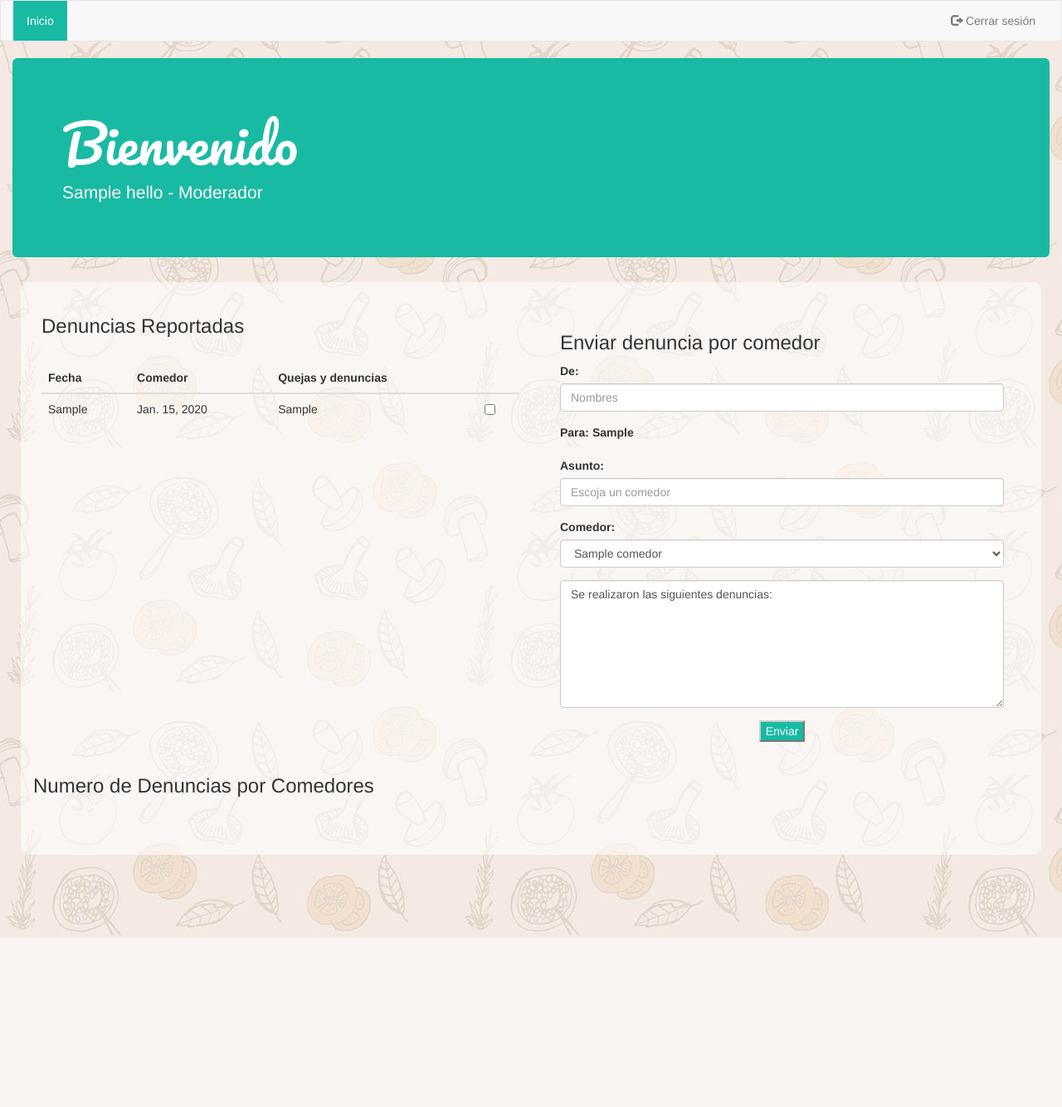
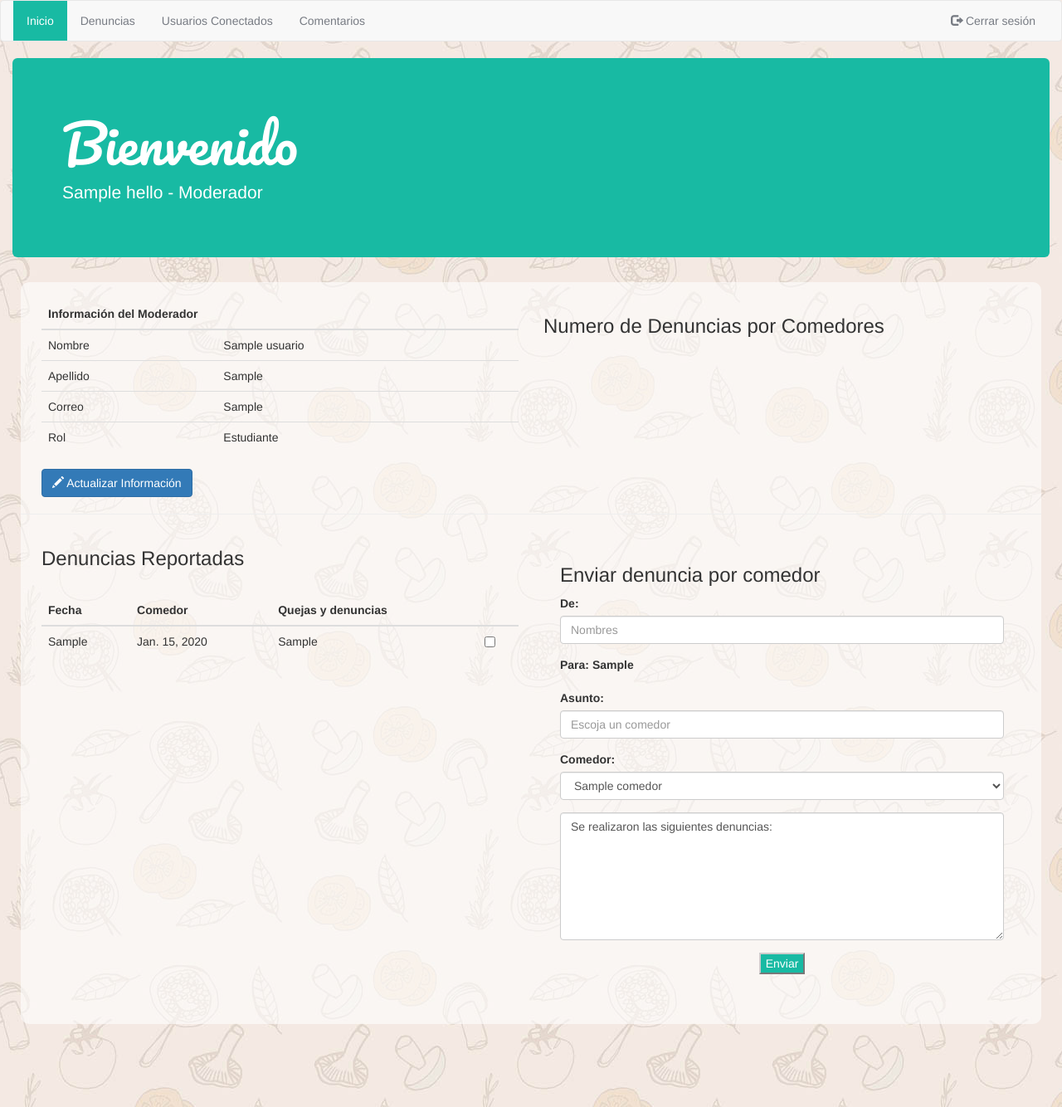
Before and after one commit to junkluis/FoodFinder, a Django app: template ComedoresEspol/FoodFinder/templates/FoodFinder/sesion-moderador.html in a window 1280 px wide. Shown: the whole page at 83% size. Before the commit the page ends 1130 px from the top, so only its background shows below. Run offline with Django 3.2, Linux system fonts and the light colour scheme; tables that the repository leaves empty hold one stand-in row (values such as "Sample post"); the template is opened without the code that fills it: values that come from a table or form of the project are taken from there, most other values are stand-ins (such as "Sample title", 1, 10 or a date in 2020); parts of the project's set-up code (start-up, migrations or seed data) failed here and were passed over; some libraries are stand-ins or nearby versions; some web fonts are replaced.

Commit message:
Perfil moderador

```diff
--- a/ComedoresEspol/FoodFinder/fixtures/data.json
+++ b/ComedoresEspol/FoodFinder/fixtures/data.json
@@ -32,7 +32,7 @@
 			"nombreUsu":"sandrita",
 			"nombre":"Sandrita",
 			"apellido":"Perez",
-			"correo":"sandrita@hotmail.com",
+			"correo":"foodfinderespol@gmail.com",
 			"tipo":"moderador",
 			"rol":"Docente"
 		}
--- /dev/null
+++ b/ComedoresEspol/FoodFinder/static/js/sesion-moderador.js
@@ -0,0 +1,36 @@
+function editarPerfil(){
+
+	var usuarioId = jQuery("#usuarioId").val();
+	var nombre = jQuery("#nombre").val();
+    console.log(nombre);
+	var apellido = jQuery("#apellido ").val();
+    console.log(apellido);
+	var correo = jQuery("#correo").val();
+    console.log(correo);
+	var rol = jQuery("#rol").val();
+    console.log(rol);
+
+	jQuery.ajax({
+              url: "/FoodFinder/moderador/modificarUsuario",
+              dataType: "json",
+              data: {
+              	usuarioId: usuarioId,
+              	nombre: nombre,
+              	apellido: apellido,
+              	correo: correo,
+                rol: rol
+              },
+              type: 'GET',
+              error: function(XMLHttpRequest, textStatus, errorThrown){
+                  console.log(errorThrown);
+              },
+              success: function(data){
+              	jQuery("#nombreU").text(data["nombre"]);
+              	jQuery("#apellidoU").text(data["apellido"]);
+              	jQuery("#correoU").text(data["correo"]);
+                jQuery("#rolU").text(data["rol"]);
+
+
+              }
+          });
+}
--- a/ComedoresEspol/FoodFinder/templates/FoodFinder/BaseSesion.html
+++ b/ComedoresEspol/FoodFinder/templates/FoodFinder/BaseSesion.html
@@ -15,22 +15,9 @@
 		<nav class="navbar navbar-default">
 				<div class="container-fluid" id="barra">
 					<ul>
-					  <li><a class="active" href="{% url 'FoodFinder:moderador' %}">Inicio</a></li>
-					  {% if usuario.tipo == "moderador" %}
-					  <li><a href="#">Usuarios Conectados</a></li>
-					  <li><a href="{% url 'FoodFinder:comentarios' %}">Comentarios</a></li>
-					  {% endif %}
 					  {% block extraMenu %}{% endblock %}
 					  <li style="float:right"><a href="{% url 'FoodFinder:cerrarSesion'%}"><span class="glyphicon glyphicon-log-out"></span> Cerrar sesión</a></li>
-					  {% if usuario.tipo == "moderador" %}
-					  <li class="dropdown" style="float:right">
-					    <a href="" class="dropbtn"><span class="glyphicon glyphicon-user"></span> Sandrita</a>
-					    <div class="dropdown-content" id="config">
-					      <a href="#">Ver perfil</a>
-					      <a href="#">Configurar</a>
-					    </div>
-					  </li>
-					  {% endif %}
+
 					</ul>
 				</div>
 				<!--div id="navbar" class="navbar-collapse collapse">
--- a/ComedoresEspol/FoodFinder/templates/FoodFinder/comentarios.html
+++ b/ComedoresEspol/FoodFinder/templates/FoodFinder/comentarios.html
@@ -8,6 +8,11 @@
 <link href="{% static 'css/comentarios.css' %}" rel="stylesheet"/>
 <link rel="stylesheet" href="https://cdnjs.cloudflare.com/ajax/libs/font-awesome/4.7.0/css/font-awesome.min.css">
 {% endblock %}
+{% block extraMenu %}
+<li><a href="#">Usuarios Conectados</a></li>
+<li><a href="{% url 'FoodFinder:comentarios' %}">Comentarios</a></li>
+{% endblock %}
+
 {% block contenido %}
 <div class="row contenido">
 	<div class="col-lg-6 col-md-6 col-sm-6 col-xs-12">
--- a/ComedoresEspol/FoodFinder/templates/FoodFinder/sesion-moderador.html
+++ b/ComedoresEspol/FoodFinder/templates/FoodFinder/sesion-moderador.html
@@ -8,8 +8,106 @@
 {% block ExtraStyle %}
 <link href="{% static 'css/sesion-moderador.css' %}" rel="stylesheet">
 {% endblock %}
+
+{% block extraMenu %}
+<li><a class="active" href="#perfil">Inicio</a></li>
+<li><a href="#denuncias">Denuncias</a></li>
+<li><a href="#">Usuarios Conectados</a></li>
+<li><a href="{% url 'FoodFinder:comentarios' %}">Comentarios</a></li>
+{% endblock %}
+
 {% block contenido %}
-<div class="row">
+<div class="row" id="perfil">
+	<div class="col-lg-6 col-md-6 col-sm-6 col-xs-12">
+		<table class="table table-hover">
+		    <thead>
+		      <tr>
+		        <th colspan="2" class="tabla-tit">Información del Moderador</th>
+		      </tr>
+		    </thead>
+		    <tbody>
+		      <tr id="row-desc">
+		        <td class="comd-info">Nombre</td>
+		        <td id="nombreU">{{usuario.nombre}}</td>
+		      </tr>
+		      <tr>
+		        <td class="comd-info">Apellido</td>
+		        <td id="apellidoU">{{usuario.apellido}}</td>
+		      </tr>
+			  <tr>
+		        <td class="comd-info">Correo</td>
+		        <td id="correoU">{{ usuario.correo }}</td>
+		      </tr>
+		      <tr>
+		        <td class="comd-info">Rol</td>
+		        <td id="rolU">{{ usuario.rol }}</td>
+		      </tr>
+		    </tbody>
+		  </table>
+		<!-- EDITAR -->
+		<button type="button" class="btn btn-primary" data-toggle="modal" data-target="#editarForm">
+			<span class="glyphicon glyphicon-pencil"></span> Actualizar Información
+		</button>
+		<!-- EDITAR FORM MODAL -->
+		<div class="modal fade" id="editarForm" tabindex="-100" role="dialog"  aria-hidden="true">
+			<div class="modal-dialog" role="document">
+				<div class="modal-content">
+					<div class="modal-header">
+						<h4>Editar Perfil del Comedor</h4>
+					</div>
+					<form>
+						<div class="modal-body">
+							<!-- FORMULARIO -->
+							<div class="form-group">
+								<input class="form-control" type="hidden" id="usuarioId" name="usuarioId" value="{{usuario.id}}"/>
+	            				<label>Nombre:</label>
+								<input class="form-control" id="nombre" required="required" value="{{usuario.nombre}}" />
+							</div>
+							<div class="form-group">
+								<label>Apellido:</label>
+								<input class="form-control" id="apellido" required="required" value="{{usuario.apellido}}" />
+							</div>
+							<div class="form-group">
+								<label>Correo:</label>
+								<input class="form-control" id="correo" required="required" value="{{usuario.correo}}" />
+							</div>
+							<div class="form-group">
+	            				<label>Rol:</label>
+	            				<select class="form-control" id="rol" name="rol">
+	                                {% if "Docente" == usuario.rol %}
+	                                <option selected>Docente</option>
+	                                {% else %}
+	                                <option>Docente</option>
+	                                {% endif %}
+	                                {% if "Estudiante" == usuario.rol %}
+	                                <option selected>Estudiante</option>
+	                                {% else %}
+	                                <option>Estudiante</option>
+	                                {% endif %}
+	                                {% if "Trabajador" == usuario.rol %}
+	                                <option selected>Trabajador</option>
+	                                {% else %}
+	                                <option>Trabajador</option>
+	                                {% endif %}
+	            				</select>
+	            			</div>
+						</div>
+						<div class="modal-footer">
+							<button type="button" class="btn btn-secondary" data-dismiss="modal">Cancelar</button>
+							<button type="button" class="btn btn-primary" data-dismiss="modal" onclick="editarPerfil()">Guardar Cambios</button>
+						</div>
+					</form>
+				</div>
+			</div>
+		</div>
+	</div>
+	<div class="platillos-disp col-lg-6 col-md-6 col-sm-6 col-xs-12">
+		<h3>Numero de Denuncias por Comedores</h3><br>
+		<div id="piechart"></div>
+	</div>
+</div>
+<hr class="coolHr">
+<div class="row" id="denuncias">
 	{% for message in messages %}
       <div class="alert {{ message.tags }} alert-dismissible" role="alert">
         <button type="button" class="close" data-dismiss="alert" aria-label="Close">
@@ -19,7 +117,7 @@
       </div>
     {% endfor %}
 
-	<div class="col-lg-6">
+	<div class="col-lg-6 col-md-6 col-sm-6 col-xs-12">
 		<div>
 			<h3> Denuncias Reportadas</h3><br>
 			<div>
@@ -81,14 +179,10 @@
 	    </form>
 	</div>
 </div>
-<div class="platillos-disp col-lg-5">
-	<h3>Numero de Denuncias por Comedores</h3><br>
-	<div id="piechart"></div>
-</div>
 {% endblock %}
 {% block ExtraScript %}
 <script type="text/javascript" src="https://www.gstatic.com/charts/loader.js"></script>
-
+<script src="{% static 'js/sesion-moderador.js' %}"></script>
 <script type="text/javascript">
 // Load google charts
 google.charts.load('current', {'packages':['corechart']});
--- a/ComedoresEspol/FoodFinder/urls.py
+++ b/ComedoresEspol/FoodFinder/urls.py
@@ -21,6 +21,7 @@ urlpatterns = [
     url(r'^guardarDenuncia/$', views.guardarDenuncia, name='guardarDenuncia'),
     url(r'^pruebas/$', views.guardarDenuncia, name='pruebas'),
     url(r'^moderador/$', views.sesionModerador, name='moderador'),
+    url(r'^moderador/modificarUsuario$', views.modificarModerador, name='modificarModerador'),
     url(r'^admin/$', views.sesionAdmin, name='admin'),
     url(r'^admin/actualizarInfo$', views.actualizarInfoAdmin, name='actualizarInfo'),
     url(r'^admin/actualizarUbicacion$', views.actualizarUbicacion, name='actualizarUbicacion'),
```
Also changed, not shown: ComedoresEspol/FoodFinder/views.py (+15 -1 lines), 2 other files.
